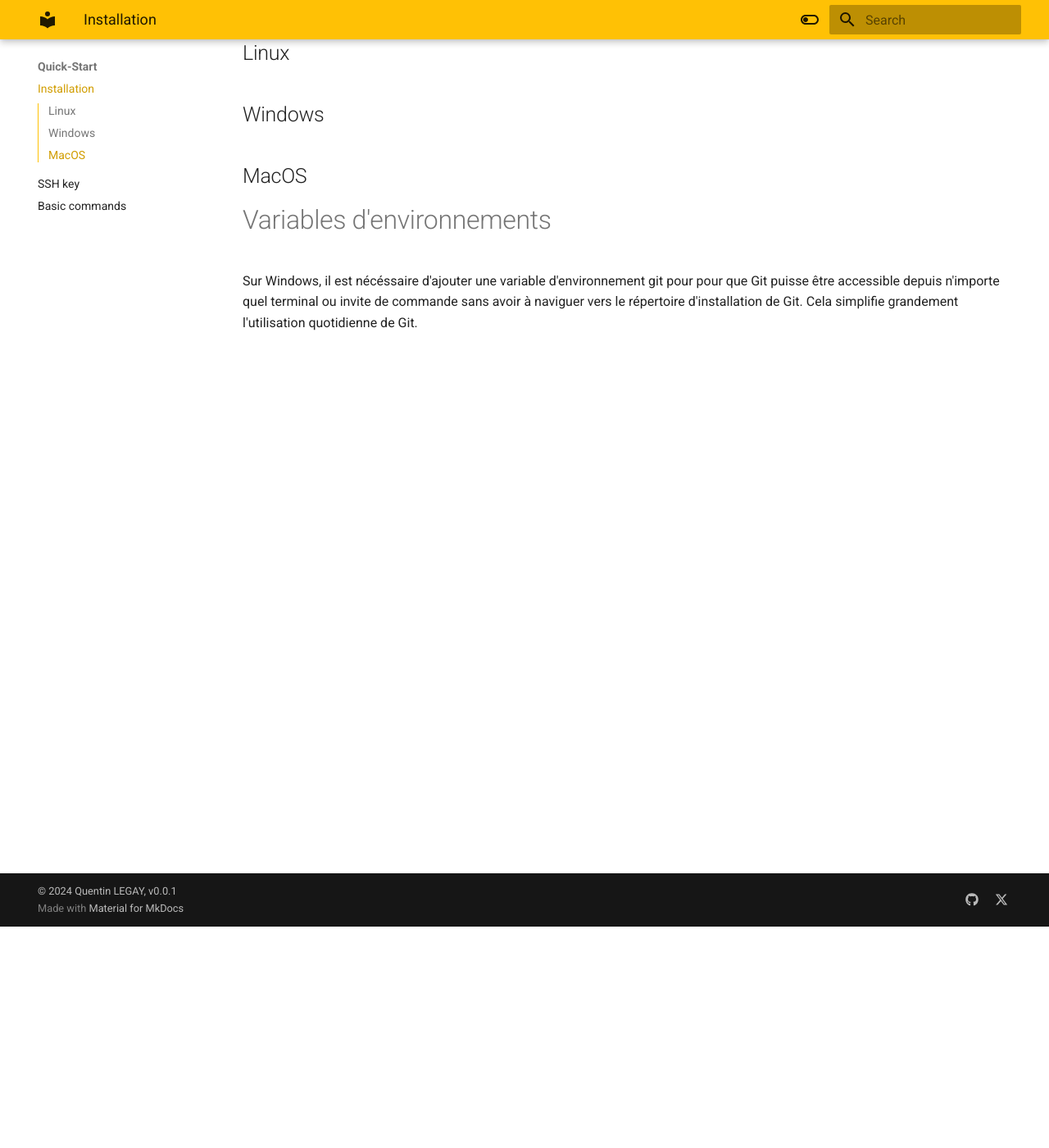
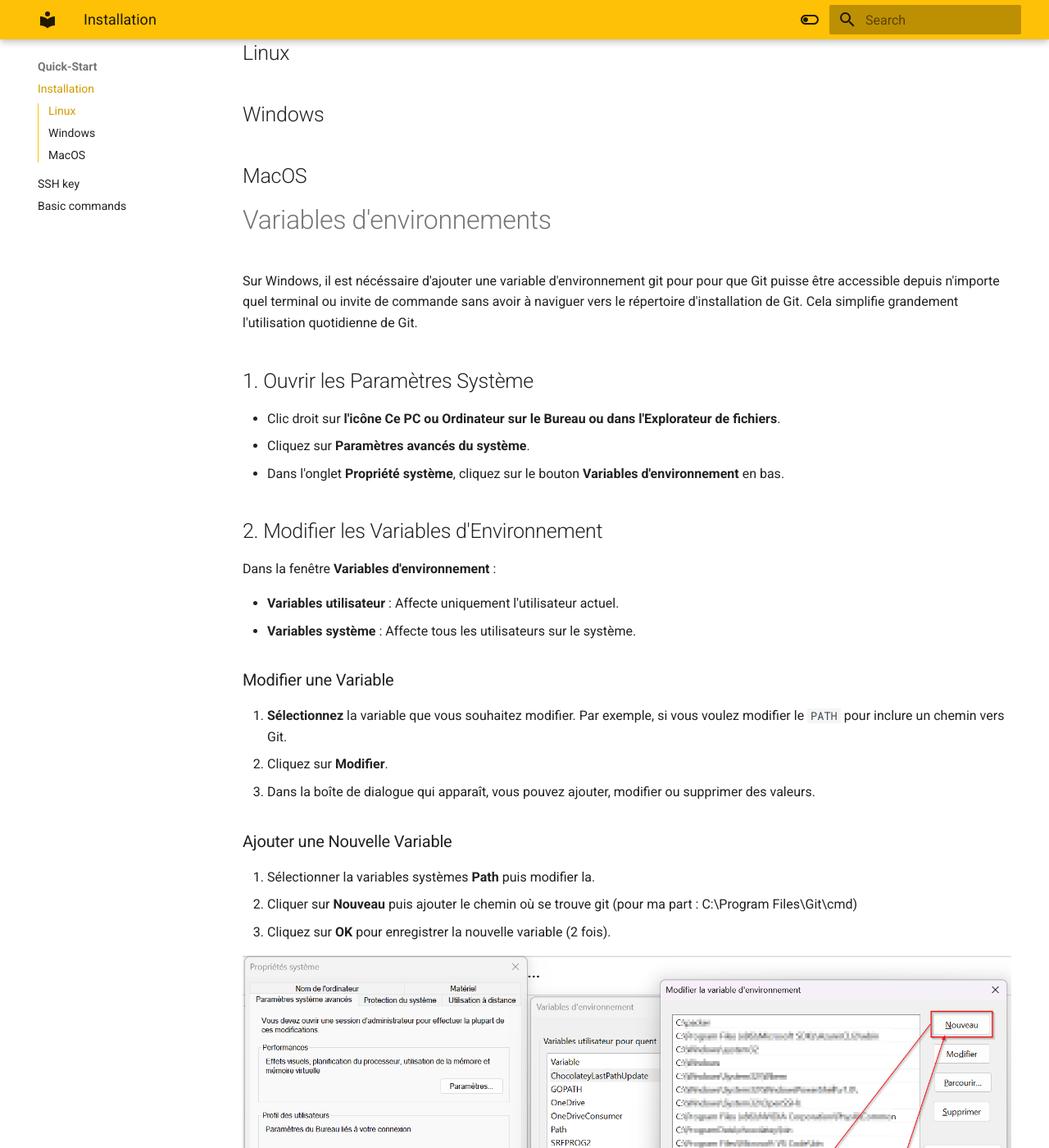
Before and after one commit to quentinlegay/gitsheet, an MkDocs documentation site: the page built from docs/install.md, in a window 1280 px wide and 1400 px high, scrolled down 270 px. Shown: the whole window at 82% size. Built offline with MkDocs 1.6.1 and Material for MkDocs 9.7.7, drawn with Linux system fonts in a browser that asks for light colours; some of the changed text lies outside the part shown.

Commit message:
add first image on var env + add .gitignore tool on resource section

```diff
--- a/docs/install.md
+++ b/docs/install.md
@@ -22,3 +22,31 @@
 # Variables d'environnements
 
 Sur Windows, il est nécéssaire d'ajouter une variable d'environnement git pour pour que Git puisse être accessible depuis n'importe quel terminal ou invite de commande sans avoir à naviguer vers le répertoire d'installation de Git. Cela simplifie grandement l'utilisation quotidienne de Git.
+
+## 1. Ouvrir les Paramètres Système
+- Clic droit sur **l'icône Ce PC ou Ordinateur sur le Bureau ou dans l'Explorateur de fichiers**.
+- Cliquez sur **Paramètres avancés du système**.
+- Dans l'onglet **Propriété système**, cliquez sur le bouton **Variables d'environnement** en bas.
+
+## 2. Modifier les Variables d'Environnement
+Dans la fenêtre **Variables d'environnement** :
+
+- **Variables utilisateur** : Affecte uniquement l'utilisateur actuel.
+- **Variables système** : Affecte tous les utilisateurs sur le système.
+
+### Modifier une Variable
+1. **Sélectionnez** la variable que vous souhaitez modifier. Par exemple, si vous voulez modifier le `PATH` pour inclure un chemin vers Git.
+2. Cliquez sur **Modifier**.
+3. Dans la boîte de dialogue qui apparaît, vous pouvez ajouter, modifier ou supprimer des valeurs.
+
+### Ajouter une Nouvelle Variable
+1. Sélectionner la variables systèmes **Path** puis modifier la.
+2. Cliquer sur **Nouveau** puis ajouter le chemin où se trouve git (pour ma part : C:\Program Files\Git\cmd)
+3. Cliquez sur **OK** pour enregistrer la nouvelle variable (2 fois).
+
+![image info](./images/var_env_gitsheet.png)
+
+## 4. Vérifier les Modifications
+Après avoir configuré la variable, vous pouvez vérifier que Git les utilise correctement :
+1. Ouvrez un terminal `cmd` ou `powershell`.
+2. Tapez `git` et vérifier si cette commande vous retourne des instrutions Git (penser à bien fermer et ré-ouvrir vos terminals cmd, powershell afin que la variable d'environnement puisse être utilisé. Si ce n'est pas le cas, il faut recommencer l'opération.)
--- a/mkdocs.yml
+++ b/mkdocs.yml
@@ -26,6 +26,7 @@
       accent: orange
 markdown_extensions:
   - attr_list
+  - md_in_html
   - pymdownx.superfences:
       custom_fences:
         - name: mermaid
```
Also changed, not shown: docs/resources.md (+3 -1 lines), docs/images/var_env_gitsheet.png (added).
